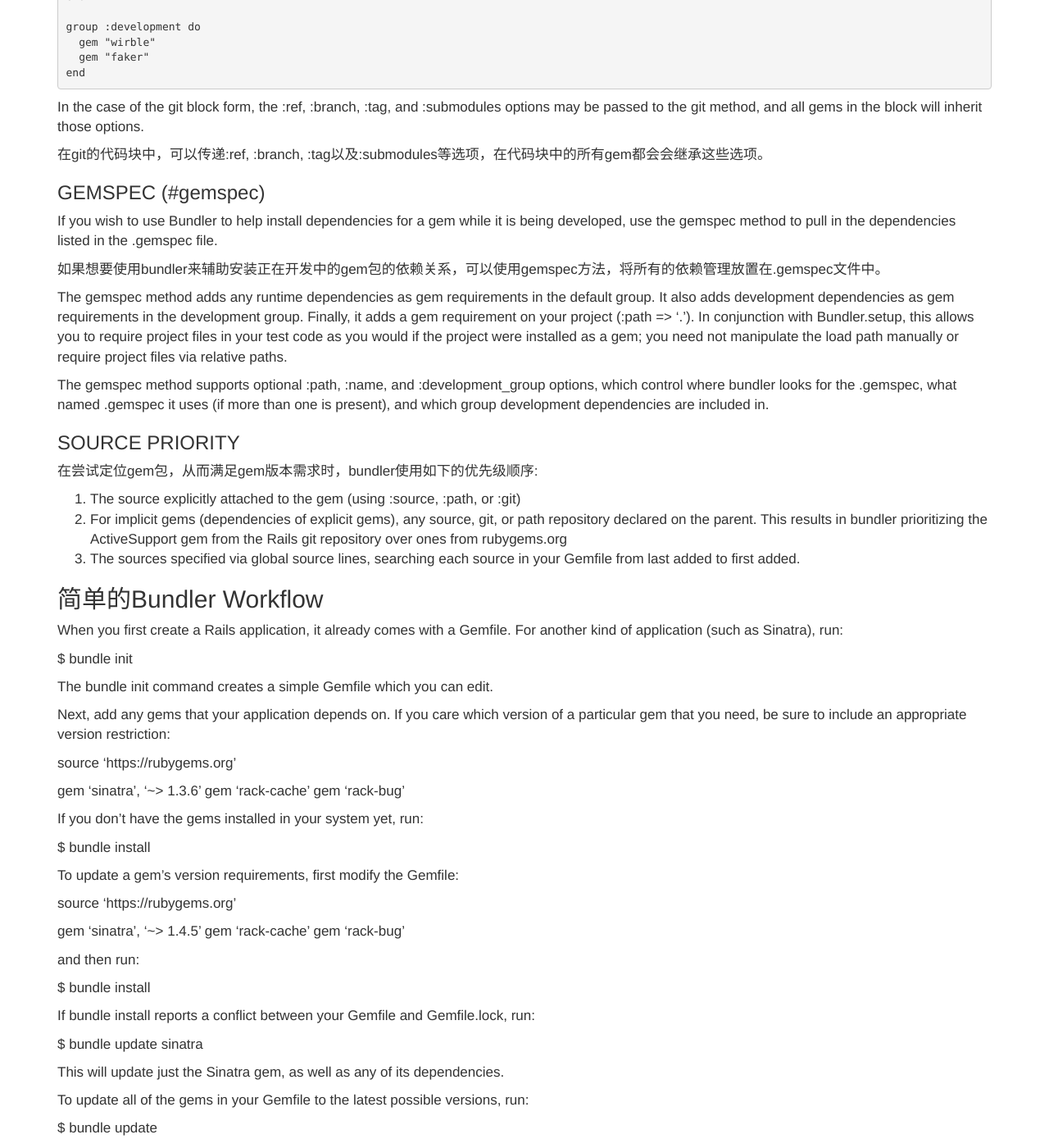
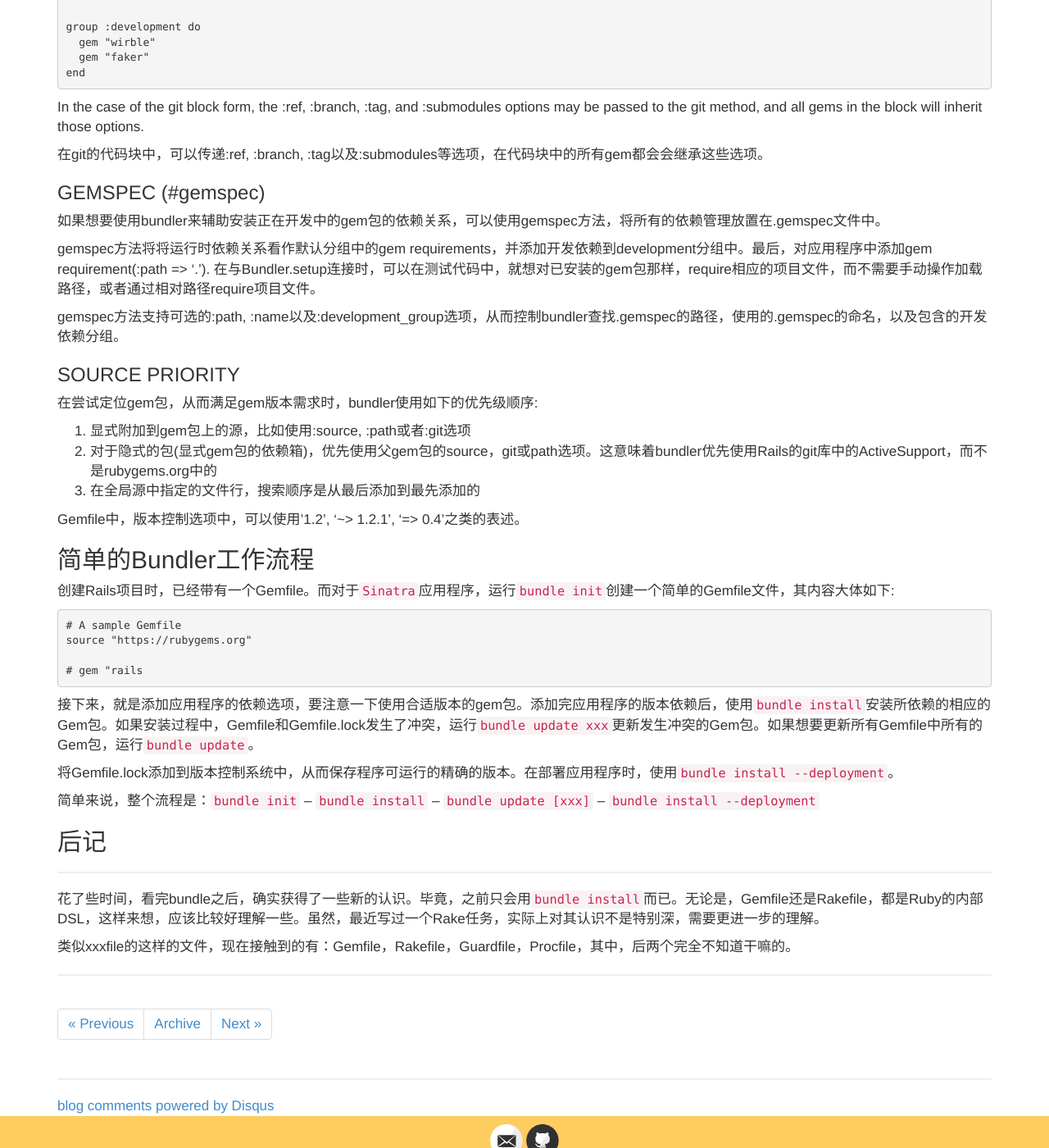
Before and after one commit to xiajian/xiajian.github.io, a Jekyll site: the page built from _posts/2014-10-22-bundle.md, in a window 1280 px wide and 1400 px high, scrolled down 6200 px. Shown: the whole window at 82% size. Built offline with Jekyll 4.4.1, drawn with Linux system fonts in a browser that asks for light colours; comment, search, counter and statistics services are not loaded; some of the changed text lies outside the part shown.

Commit message:
完成bundle

```diff
--- a/_posts/2014-10-22-bundle.md
+++ b/_posts/2014-10-22-bundle.md
@@ -287,67 +287,39 @@
 
 ### GEMSPEC (#gemspec)
 
-If you wish to use Bundler to help install dependencies for a gem while it is being developed, use the gemspec method to pull in the dependencies listed in the .gemspec file.
-
 如果想要使用bundler来辅助安装正在开发中的gem包的依赖关系，可以使用gemspec方法，将所有的依赖管理放置在.gemspec文件中。
 
-The gemspec method adds any runtime dependencies as gem requirements in the default group. It also adds development dependencies as gem requirements in the development group. Finally, it adds a gem requirement on your project (:path => '.'). In conjunction with Bundler.setup, this allows you to require project files in your test code as you would if the project were installed as a gem; you need not manipulate the load path manually or require project files via relative paths.
+gemspec方法将将运行时依赖关系看作默认分组中的gem requirements，并添加开发依赖到development分组中。最后，对应用程序中添加gem requirement(:path => '.'). 在与Bundler.setup连接时，可以在测试代码中，就想对已安装的gem包那样，require相应的项目文件，而不需要手动操作加载路径，或者通过相对路径require项目文件。
 
-The gemspec method supports optional :path, :name, and :development_group options, which control where bundler looks for the .gemspec, what named .gemspec it uses (if more than one is present), and which group development dependencies are included in.
+gemspec方法支持可选的:path, :name以及:development_group选项，从而控制bundler查找.gemspec的路径，使用的.gemspec的命名，以及包含的开发依赖分组。
 
 ### SOURCE PRIORITY
 
 在尝试定位gem包，从而满足gem版本需求时，bundler使用如下的优先级顺序:
 
-1. The source explicitly attached to the gem (using :source, :path, or :git)
-2. For implicit gems (dependencies of explicit gems), any source, git, or path repository declared on the parent. This results in bundler prioritizing the ActiveSupport gem from the Rails git repository over ones from rubygems.org
-3. The sources specified via global source lines, searching each source in your Gemfile from last added to first added.
+1. 显式附加到gem包上的源，比如使用:source, :path或者:git选项
+2. 对于隐式的包(显式gem包的依赖箱)，优先使用父gem包的source，git或path选项。这意味着bundler优先使用Rails的git库中的ActiveSupport，而不是rubygems.org中的
+3. 在全局源中指定的文件行，搜索顺序是从最后添加到最先添加的
 
+Gemfile中，版本控制选项中，可以使用'1.2', '~> 1.2.1', '=> 0.4'之类的表述。
 
-## 简单的Bundler Workflow
+## 简单的Bundler工作流程
 
-When you first create a Rails application, it already comes with a Gemfile. For another kind of application (such as Sinatra), run:
+创建Rails项目时，已经带有一个Gemfile。而对于`Sinatra`应用程序，运行`bundle init`创建一个简单的Gemfile文件，其内容大体如下:
 
-$ bundle init
+    # A sample Gemfile
+    source "https://rubygems.org"
 
-The bundle init command creates a simple Gemfile which you can edit.
+    # gem "rails
 
-Next, add any gems that your application depends on. If you care which version of a particular gem that you need, be sure to include an appropriate version restriction:
+接下来，就是添加应用程序的依赖选项，要注意一下使用合适版本的gem包。添加完应用程序的版本依赖后，使用`bundle install`安装所依赖的相应的Gem包。如果安装过程中，Gemfile和Gemfile.lock发生了冲突，运行`bundle update xxx`更新发生冲突的Gem包。如果想要更新所有Gemfile中所有的Gem包，运行`bundle update`。
 
-source 'https://rubygems.org'
+将Gemfile.lock添加到版本控制系统中，从而保存程序可运行的精确的版本。在部署应用程序时，使用`bundle install --deployment`。
 
-gem 'sinatra', '~> 1.3.6'
-gem 'rack-cache'
-gem 'rack-bug'
+简单来说，整个流程是：`bundle init` -- `bundle install` -- `bundle update [xxx]` -- `bundle install --deployment`
 
-If you don't have the gems installed in your system yet, run:
+## 后记
+----
+花了些时间，看完bundle之后，确实获得了一些新的认识。毕竟，之前只会用`bundle install`而已。无论是，Gemfile还是Rakefile，都是Ruby的内部DSL，这样来想，应该比较好理解一些。虽然，最近写过一个Rake任务，实际上对其认识不是特别深，需要更进一步的理解。
 
-$ bundle install
-
-To update a gem's version requirements, first modify the Gemfile:
-
-source 'https://rubygems.org'
-
-gem 'sinatra', '~> 1.4.5'
-gem 'rack-cache'
-gem 'rack-bug'
-
-and then run:
-
-$ bundle install
-
-If bundle install reports a conflict between your Gemfile and Gemfile.lock, run:
-
-$ bundle update sinatra
-
-This will update just the Sinatra gem, as well as any of its dependencies.
-
-To update all of the gems in your Gemfile to the latest possible versions, run:
-
-$ bundle update
-
-Whenever your Gemfile.lock changes, always check it in to version control. It keeps a history of the exact versions of all third-party code that you used to successfully run your application.
-
-When deploying your code to a staging or production server, first run your tests (or boot your local development server), make sure you have checked in your Gemfile.lock to version control. On the remote server, run:
-
-$ bundle install --deployment
+类似xxxfile的这样的文件，现在接触到的有：Gemfile，Rakefile，Guardfile，Procfile，其中，后两个完全不知道干嘛的。
```
Also changed, not shown: _posts/2014-10-01-关于折腾.md (+1 -1 lines).
